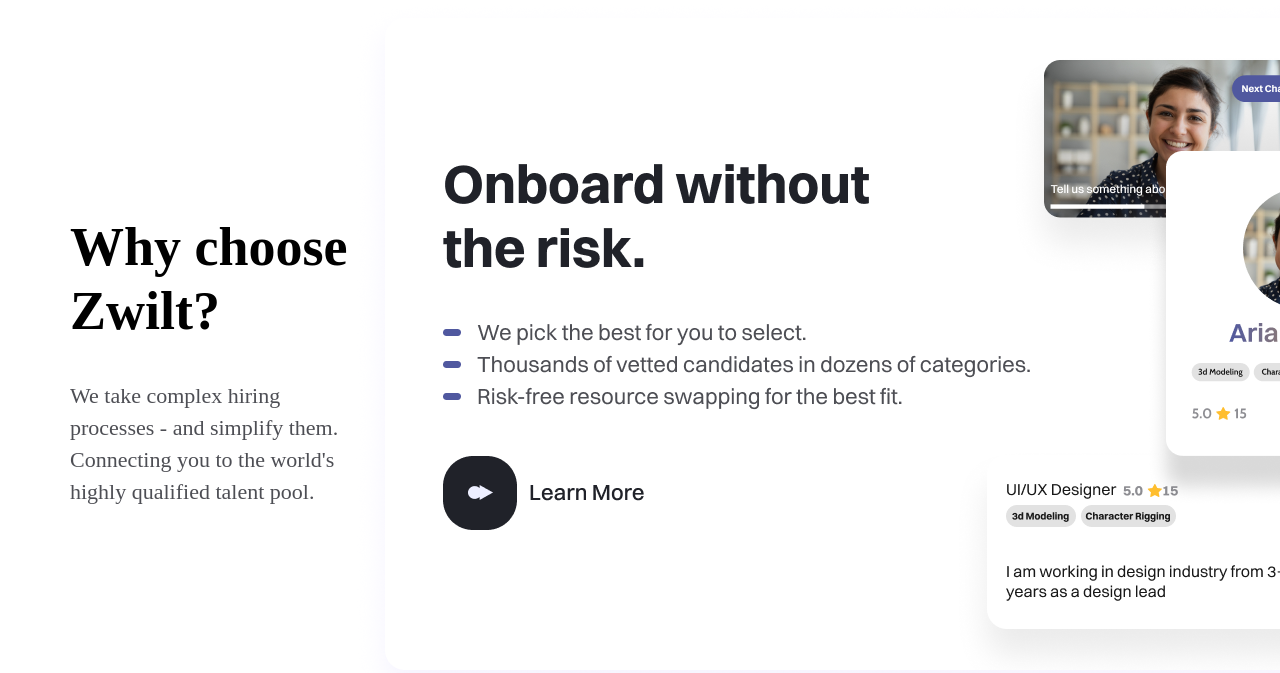
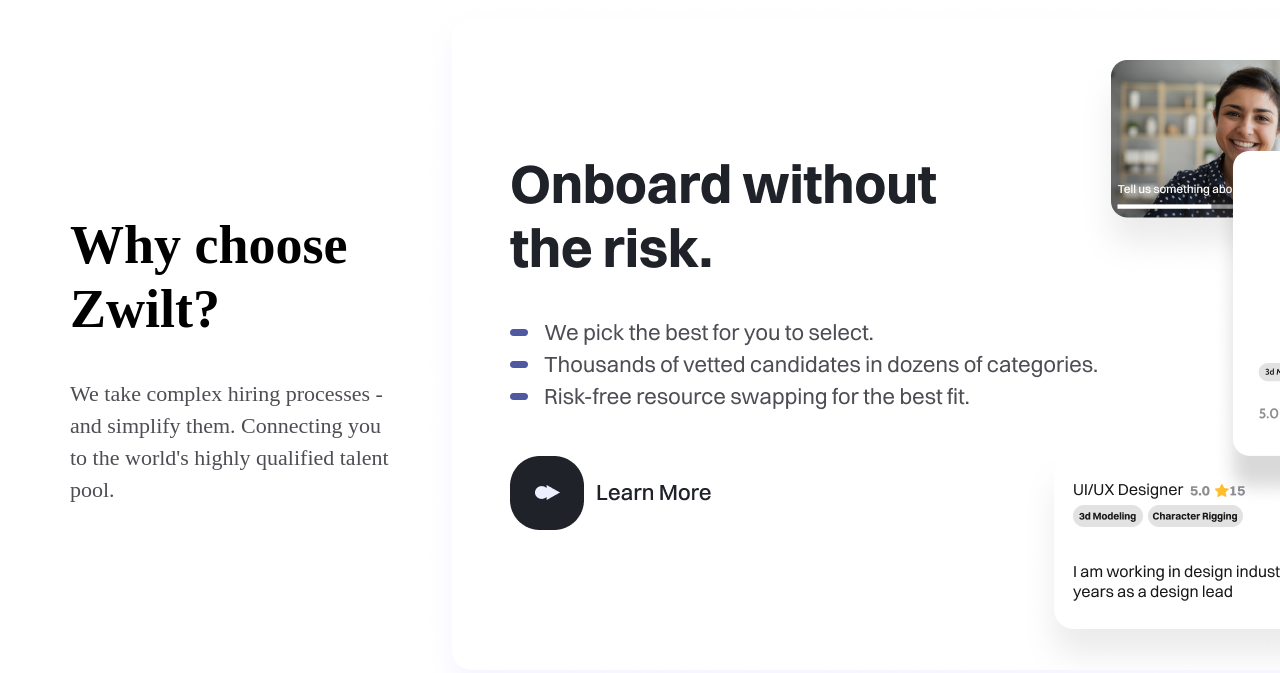
Before and after one commit to Willochs316/landing-page_react-vite-typescript, a React (Vite) app: page / in a window 1280 px wide. Shown: the part 6527-7200 px from the top of the page. Built offline with nearby package versions, Linux system fonts and the light colour scheme; a web font is replaced by a local one.

Commit message:
ui enhancement

```diff
--- a/src/components/WhyChooseUs/WhyChooseUs.css
+++ b/src/components/WhyChooseUs/WhyChooseUs.css
@@ -12,7 +12,7 @@
   justify-content: space-between;
   align-items: center;
   width: 100%;
-  overflow-x: auto;
+  overflow: hidden;
 }
 
 .why-choose-descr {
@@ -40,9 +40,15 @@
   color: #202229cc;
 }
 
-.th-image {
-  width: 1300px;
-  box-shadow: 0px 15px 30px 0px #bfb5ff26;
+.why-choose-us-scroll {
+  display: flex;
+  align-items: center;
+  overflow: hidden;
+  overflow-x: auto;
+}
+
+.why-choose-us-scroll::-webkit-scrollbar {
+  display: none;
 }
 
 @media only screen and (min-width: 320px) and (max-width: 480px) {
@@ -82,9 +88,9 @@
     line-height: 28px;
   }
 
-  .image {
-    width: 1300px;
-    height: 652px;
+  .why-choose-us-scroll {
+    width: 100%;
+    overflow-x: auto;
   }
 
   .why-choose-us-banner {
--- a/src/components/WhyChooseUs/WhyChooseUs.tsx
+++ b/src/components/WhyChooseUs/WhyChooseUs.tsx
@@ -16,7 +16,7 @@ const WhyChooseUs: React.FC = () => {
           </div>
         </div>
 
-        <div className="">
+        <div className="why-choose-us-scroll">
           <img className="why-choose-us-banner" src={Images.frm} alt="" />
         </div>
       </div>
```
